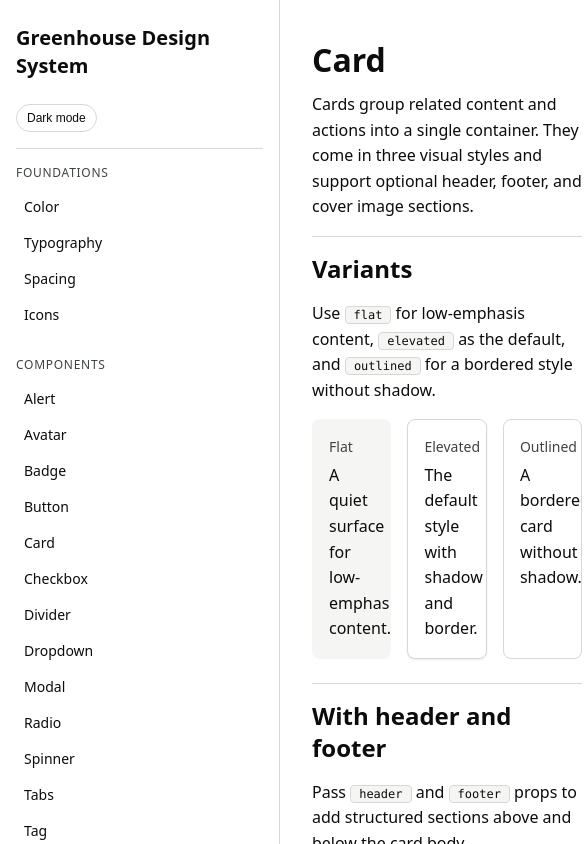
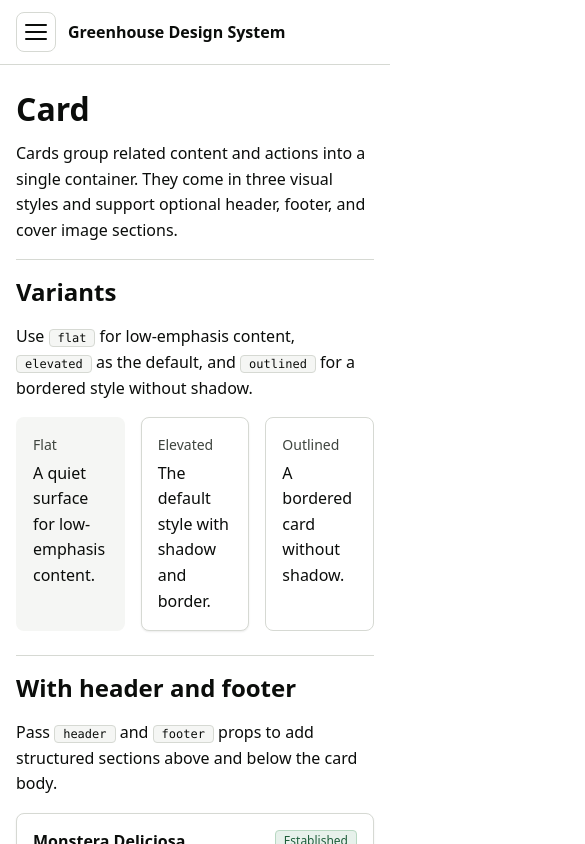
Before and after one commit to adeeeeta/greenhouse-design-system, a Next.js app: page /components/card in a window 390 px wide. Shown: the top 844 px of the page, 585 px wide, since content can reach past the window. Built offline with nearby package versions, Linux system fonts and the light colour scheme.

Commit message:
Site is now mobile responsive

```diff
--- a/src/app/docs.css
+++ b/src/app/docs.css
@@ -26,10 +26,11 @@
     background: var(--color-surface);
     display: flex;
     flex-direction: column;
+    height: 100vh;
+    overflow-y: auto;
     position: sticky;
     top: 0;
-    height: 100vh;
-    overflow-y: auto;
+    transform: none;
   }
 
    .brand {
@@ -43,6 +44,25 @@ font-weight: var(--font-weight-semibold);
 
    .nav {
     flex: 1;
+  }
+
+  .sidebarHeader {
+    position: sticky;
+    top: 0;
+    background: var(--color-surface);
+    z-index: 1;
+    padding-top: var(--space-6);
+    padding-bottom: var(--space-2);
+  }
+
+  .sidebarHeaderRow {
+    display: flex;
+    align-items: center;
+    justify-content: space-between;
+  }
+
+  .sidebarClose {
+    display: none;
   }
 
   .sidebarFooter {
@@ -211,3 +231,115 @@ font-weight: var(--font-weight-semibold);
     display: inline-flex;
     align-items: center;
   }
+
+/* ===========================
+   Mobile header
+   =========================== */
+   .mobileHeader {
+    display: none;
+  }
+
+  .hamburger {
+    display: flex;
+    flex-direction: column;
+    justify-content: center;
+    gap: 5px;
+    width: 40px;
+    height: 40px;
+    padding: 8px;
+    background: none;
+    border: 1px solid var(--color-border);
+    border-radius: var(--radius-md);
+    cursor: pointer;
+  }
+
+  .hamburgerLine {
+    display: block;
+    width: 100%;
+    height: 2px;
+    background: var(--color-text);
+    border-radius: 1px;
+  }
+
+  .mobileTitle {
+    font-weight: var(--font-weight-semibold);
+    font-size: var(--type-body-size);
+    color: var(--color-text);
+  }
+
+  /* ===========================
+     Responsive: mobile (≤1024px)
+     =========================== */
+  @media (max-width: 1024px) {
+
+    .mobileHeader {
+      display: flex;
+      align-items: center;
+      gap: var(--space-3);
+      padding: var(--space-3) var(--space-4);
+      background: var(--color-surface);
+      border-bottom: 1px solid var(--color-border);
+      position: sticky;
+      top: 0;
+      z-index: 100;
+    }
+
+    .app {
+      grid-template-columns: 1fr;
+      grid-template-rows: auto 1fr;
+    }
+
+    .sidebar {
+      position: fixed;
+      top: 0;
+      left: 0;
+      width: 100%;
+      height: 100vh;
+      height: 100dvh;
+      z-index: 200;
+      transform: translateX(-100%);
+      transition: transform 0.25s ease;
+      border-right: none;
+      overflow-y: auto;
+      -webkit-overflow-scrolling: touch;
+      display: block;
+      padding: 0 var(--space-4) var(--space-6);
+      background: var(--color-surface);
+    }
+
+    .sidebarHeader {
+      position: sticky;
+      top: 0;
+      background: var(--color-surface);
+      z-index: 1;
+      padding: var(--space-6) var(--space-4) var(--space-2);
+      margin: 0 calc(-1 * var(--space-4));
+      width: calc(100% + 2 * var(--space-4));
+    }
+
+    .nav {
+      flex: none;
+    }
+
+    [data-mobile-nav="open"] .sidebar {
+      transform: translateX(0);
+    }
+
+    .sidebarClose {
+      display: flex;
+      align-items: center;
+      justify-content: center;
+      width: 36px;
+      height: 36px;
+      background: none;
+      border: 1px solid var(--color-border);
+      border-radius: var(--radius-md);
+      cursor: pointer;
+      color: var(--color-text);
+      flex-shrink: 0;
+    }
+
+    .content {
+      padding: var(--space-6) var(--space-4);
+    }
+  }
--- a/src/app/layout.tsx
+++ b/src/app/layout.tsx
@@ -3,6 +3,7 @@ import type { Metadata } from "next";
 import Link from "next/link";
 import ThemeToggle from "@/components/ThemeToggle/ThemeToggle";
 import { ToastProvider } from "@/components/Toast";
+import { DocShell } from "@/components/DocShell";
 import "./globals.css";
 import "./docs.css";
 import "../styles/typography.css";
@@ -27,13 +28,27 @@ export default function RootLayout({
           <a className="skipLink" href="#main-content">
             Skip to content
           </a>
-          <div className="app">
+          <DocShell>
           <aside className="sidebar">
+          <div className="sidebarHeader">
+            <div className="sidebarHeaderRow">
               <Link href="/" style={{ textDecoration: "none", color: "inherit" }}>
                 <div className="brand">Greenhouse Design System</div>
               </Link>
+              <button
+                className="sidebarClose"
+                data-close-nav
+                aria-label="Close navigation"
+              >
+                <svg width="20" height="20" viewBox="0 0 20 20" fill="none" stroke="currentColor" strokeWidth="2" strokeLinecap="round">
+                  <line x1="4" y1="4" x2="16" y2="16" />
+                  <line x1="16" y1="4" x2="4" y2="16" />
+                </svg>
+              </button>
+            </div>
             <div className="sidebarFooter">
               <ThemeToggle />
+            </div>
           </div>
             <nav className="nav" aria-label="Primary">
                 <div className="navGroup">
@@ -68,7 +83,7 @@ export default function RootLayout({
               <main id="main-content" className="content" tabIndex={-1}>
                 {children}
               </main>
-            </div>
+            </DocShell>
         </ToastProvider>
       </body>
     </html>
--- /dev/null
+++ b/src/components/DocShell/DocShell.tsx
@@ -0,0 +1,80 @@
+"use client";
+
+import { useState, useEffect, useCallback } from "react";
+import { usePathname } from "next/navigation";
+
+export default function DocShell({ children }: { children: React.ReactNode }) {
+  const [mobileNavOpen, setMobileNavOpen] = useState(false);
+  const pathname = usePathname();
+
+  // Close the nav whenever the route changes (user tapped a link)
+  useEffect(() => {
+    setMobileNavOpen(false);
+  }, [pathname]);
+
+  // Close the nav when the screen resizes to desktop width
+  useEffect(() => {
+    const mq = window.matchMedia("(min-width: 1025px)");
+    const handleChange = () => {
+      if (mq.matches) setMobileNavOpen(false);
+    };
+    mq.addEventListener("change", handleChange);
+    return () => mq.removeEventListener("change", handleChange);
+  }, []);
+
+  // Prevent body scroll when mobile nav is open
+  useEffect(() => {
+    if (mobileNavOpen) {
+      document.body.style.overflow = "hidden";
+      document.documentElement.style.overflow = "hidden";
+    } else {
+      document.body.style.overflow = "";
+      document.documentElement.style.overflow = "";
+    }
+
+    return () => {
+      document.body.style.overflow = "";
+      document.documentElement.style.overflow = "";
+    };
+}, [mobileNavOpen]);
+
+// Reset sidebar scroll position when opened
+useEffect(() => {
+  if (mobileNavOpen) {
+    const sidebar = document.querySelector(".sidebar");
+    if (sidebar) sidebar.scrollTop = 0;
+  }
+}, [mobileNavOpen]);
+
+// Close sidebar when any nav link or close button is clicked
+  const handleSidebarClick = useCallback((e: React.MouseEvent) => {
+    const target = e.target as HTMLElement;
+    if (target.closest("a") || target.closest("[data-close-nav]")) {
+      setMobileNavOpen(false);
+    }
+  }, []);
+
+  return (
+    <div
+      className="app"
+      data-mobile-nav={mobileNavOpen ? "open" : "closed"}
+      onClick={mobileNavOpen ? handleSidebarClick : undefined}
+    >
+      <header className="mobileHeader">
+        <button
+          className="hamburger"
+          onClick={() => setMobileNavOpen(!mobileNavOpen)}
+          aria-expanded={mobileNavOpen}
+          aria-label={mobileNavOpen ? "Close navigation" : "Open navigation"}
+        >
+          <span className="hamburgerLine" />
+          <span className="hamburgerLine" />
+          <span className="hamburgerLine" />
+        </button>
+        <span className="mobileTitle">Greenhouse Design System</span>
+      </header>
+
+      {children}
+    </div>
+  );
+}
--- /dev/null
+++ b/src/components/DocShell/index.ts
@@ -0,0 +1 @@
+export { default as DocShell } from "./DocShell";
```
Lines whose indentation alone changed are shown as unchanged.
